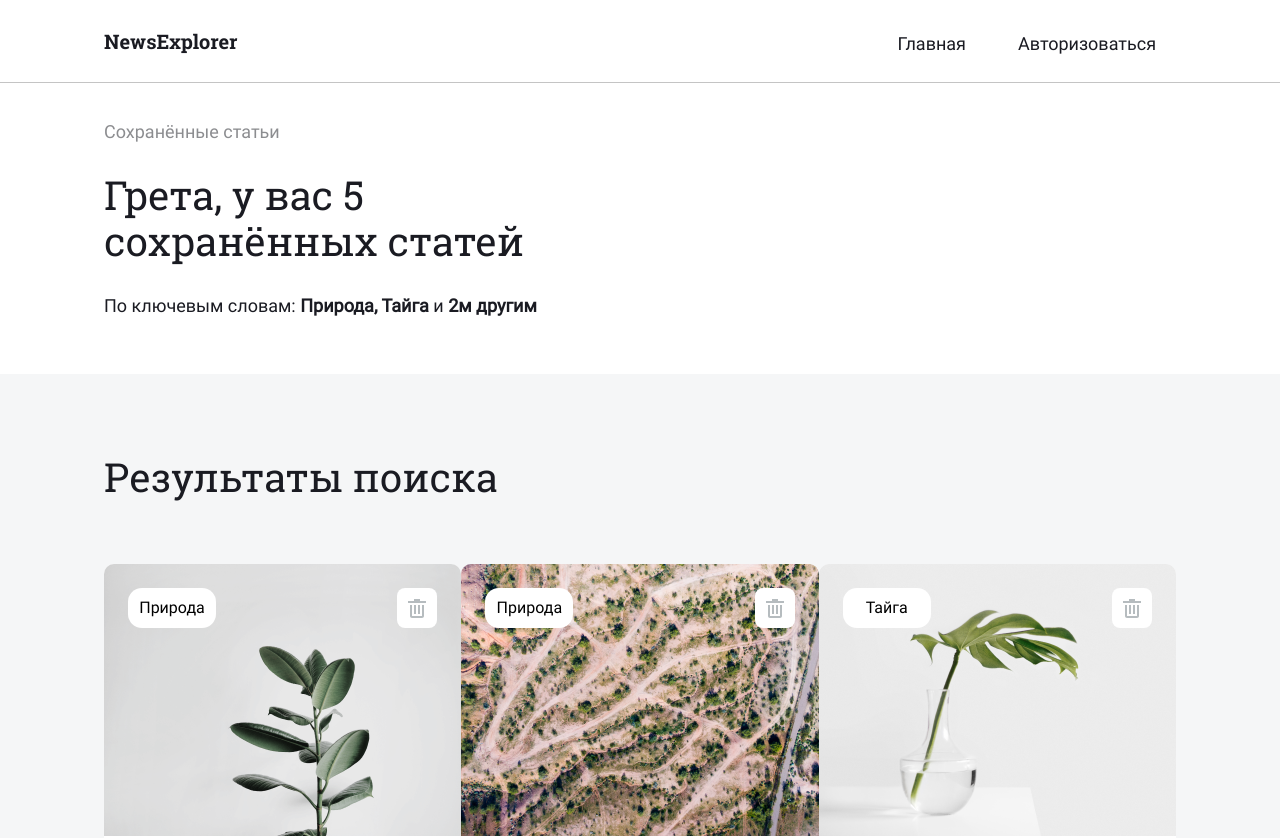
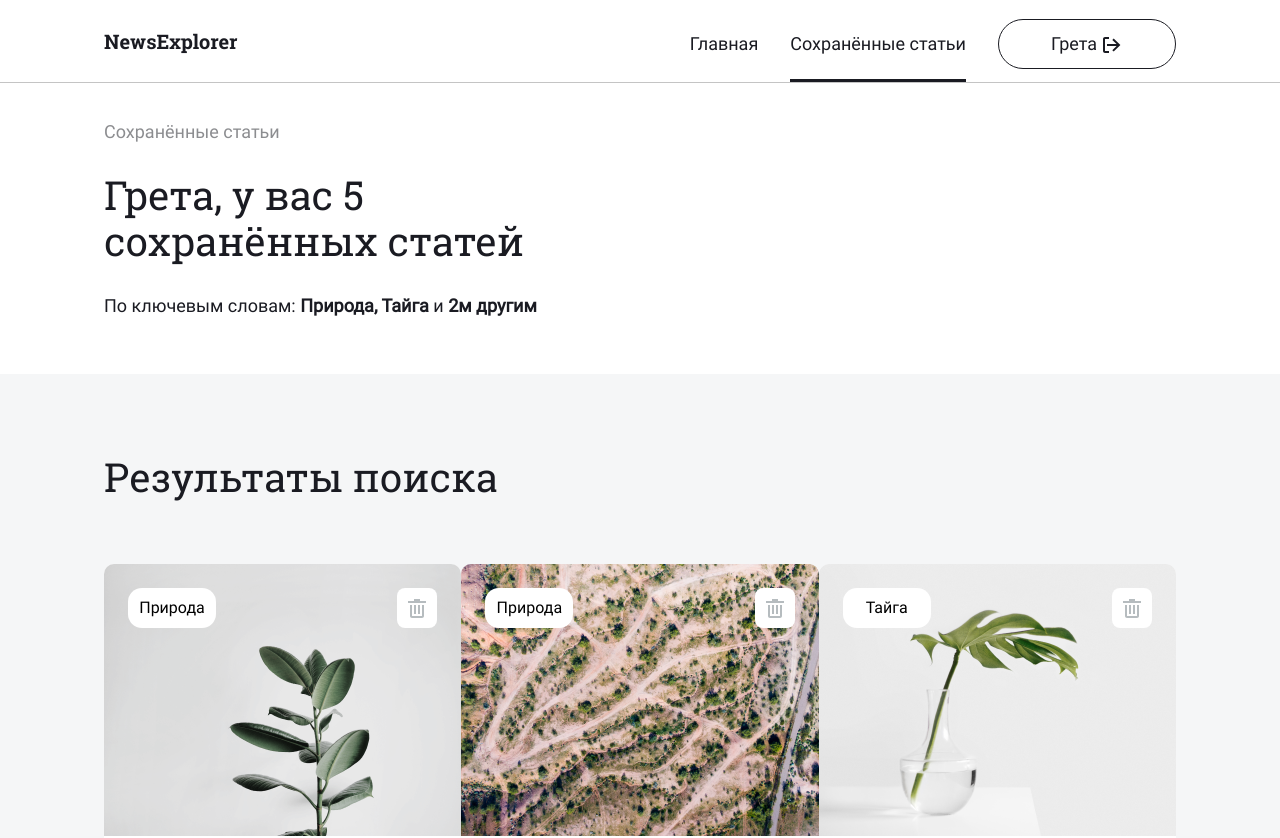
Before and after one commit to natalja1912/news-explorer-frontend, a React (Create React App) app: page /saved-news in a window 1280 px wide. Shown: the top 838 px of the page. Built offline with nearby package versions, Linux system fonts and the light colour scheme.

Commit message:
feat: header

```diff
--- a/src/components/Header/Header.js
+++ b/src/components/Header/Header.js
@@ -3,12 +3,12 @@ import './Header.css';
 import { Link } from "react-router-dom";
 import Navigation from '../Navigation/Navigation';
 
-function Header(props) {
+function Header({color, loggedIn, user}) {
     return (
         <header className="header">
             <div className="header__group">
-                <Link to="/" className={`header__logo header__logo_type_${props.color}`}>NewsExplorer</Link>
-                <Navigation color={props.color} />
+                <Link to="/" className={`header__logo header__logo_type_${color}`}>NewsExplorer</Link>
+                <Navigation user={user} loggedIn={loggedIn} color={color} />
             </div>
         </header>
     );
--- a/src/components/Main/Main.js
+++ b/src/components/Main/Main.js
@@ -9,7 +9,7 @@ function Main({loggedIn}) {
 
   return (
     <main>
-      <Header color='white' />
+      <Header color='white' loggedIn={loggedIn} />
       <SearchForm />
       <NewsCardList loggedIn={loggedIn} cards={cards} />
       <About />
--- a/src/components/Navigation/Navigation.css
+++ b/src/components/Navigation/Navigation.css
@@ -15,11 +15,11 @@
     transition: all 0.4s ease-in;
 }
 
-.nav__link_type_white{
+.nav__link_color_white{
     color: #FFFFFF;
 }
 
-.nav__link_type_black{
+.nav__link_color_black{
     color: #1A1B22;
 }
 
@@ -43,3 +43,21 @@
     padding-bottom: 25px;
     border-bottom: 3px solid #FFFFFF;
 }
+
+.nav__link_type_auth.nav__link_color_black{
+    border: 1px solid #1A1B22;
+}
+
+.nav__link_type_active.nav__link_color_black{
+    border-bottom: 3px solid #1A1B22;
+}
+
+.nav__link_type_user::after{
+    content: '';
+    display: inline-block;
+    vertical-align: middle;
+    margin-left: 2px;
+    width: 24px;
+    height: 24px;
+    background: url('../../images/icons/logout.svg');
+}
--- a/src/components/Navigation/Navigation.js
+++ b/src/components/Navigation/Navigation.js
@@ -1,12 +1,16 @@
 import React from 'react';
-import { Link } from "react-router-dom";
+import { Link, useLocation } from "react-router-dom";
 import './Navigation.css';
 
-function Navigation(props) {
+function Navigation({color, loggedIn, user}) {
+    const location = useLocation();
+
     return (
         <nav className="nav">
-           <Link to="/" className={`nav__link nav__link_type_${props.color} nav__link_type_active`}>Главная</Link>
-           <Link to="/signin" className={`nav__link nav__link_type_${props.color} nav__link_type_auth`}>Авторизоваться</Link>
+           <Link to="/" className={`nav__link nav__link_color_${color} ${location.pathname === '/' && `nav__link_type_active`}`}>Главная</Link>
+           {loggedIn && <Link to="/saved-news" className={`nav__link nav__link_color_${color} ${location.pathname === '/saved-news' && `nav__link_type_active`}`}>Сохранённые статьи</Link>}
+           {loggedIn ? <Link to="/signin" className={`nav__link nav__link_color_${color} nav__link_type_auth nav__link_type_user`}>{user}</Link>
+           : <Link to="/signin" className={`nav__link nav__link_color_${color} nav__link_type_auth`}>Авторизоваться</Link>}
         </nav>
     );
 }
--- a/src/components/SavedNews/SavedNews.js
+++ b/src/components/SavedNews/SavedNews.js
@@ -2,13 +2,14 @@ import React from 'react';
 import Header from '../Header/Header';
 import SavedNewsHeader from '../SavedNewsHeader/SavedNewsHeader';
 import './SavedNews.css'
-import { savedCards } from '../../utils/constants';
+import { savedCards, userName } from '../../utils/constants';
 import NewsCardList from '../NewsCardList/NewsCardList';
 
 function SavedNews({ loggedIn }) {
+
   return (
     <main className="savednews-content">
-      <Header color="black" />
+      <Header color="black" loggedIn={loggedIn} user={userName} />
       <SavedNewsHeader />
       <NewsCardList loggedIn={loggedIn} cards={savedCards} />
     </main>
--- a/src/utils/constants.js
+++ b/src/utils/constants.js
@@ -60,4 +60,6 @@ export const savedCards = [{
 
 export const savedNewsNumber = 5;
 
+export const userName = 'Грета';
+
 export const keywordsList = ["Природа", "Тайга", "Парки", "Фотография"];
```
Also changed, not shown: 1 other file (tests, documents, lock files or other folders).
